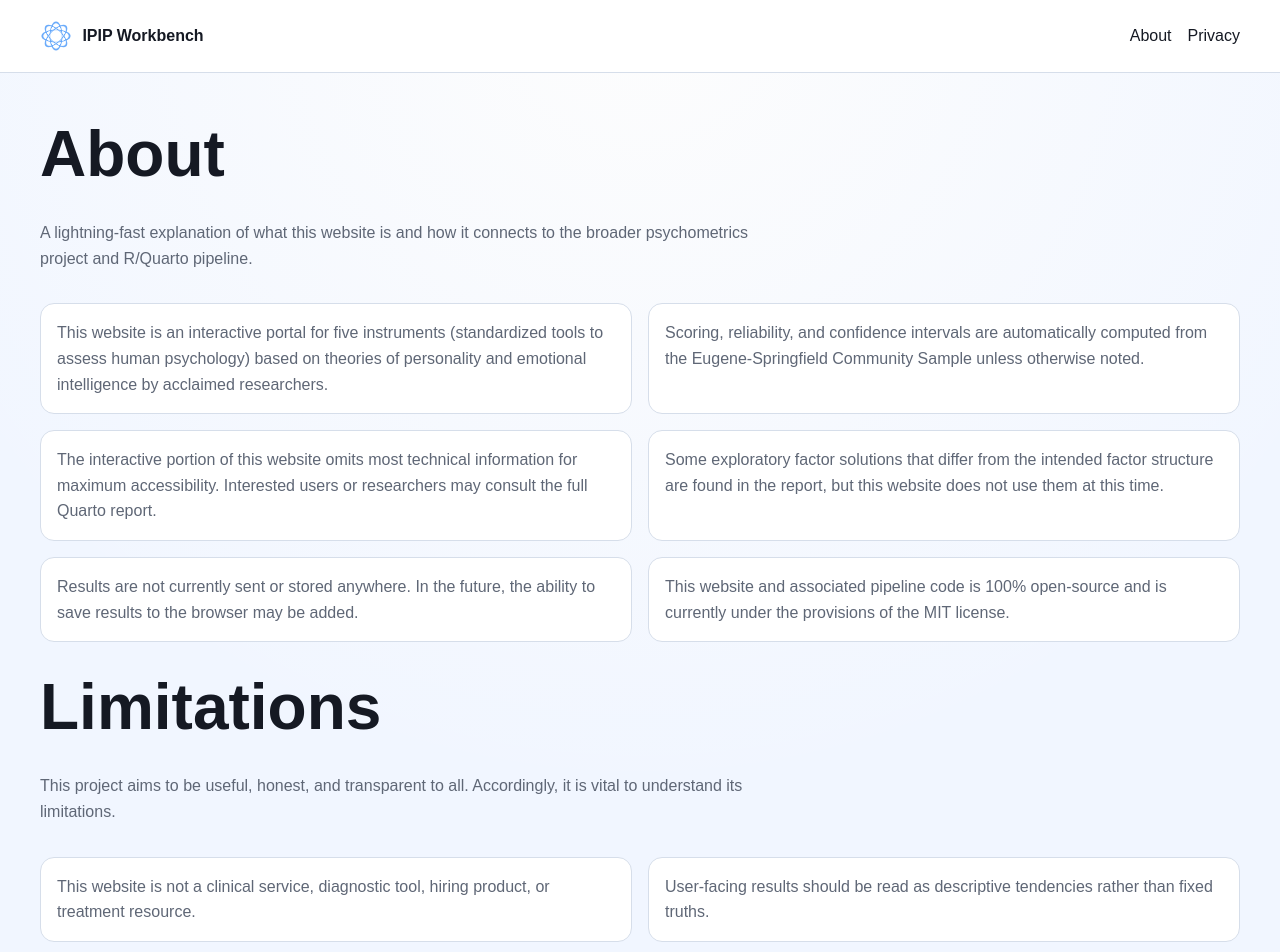
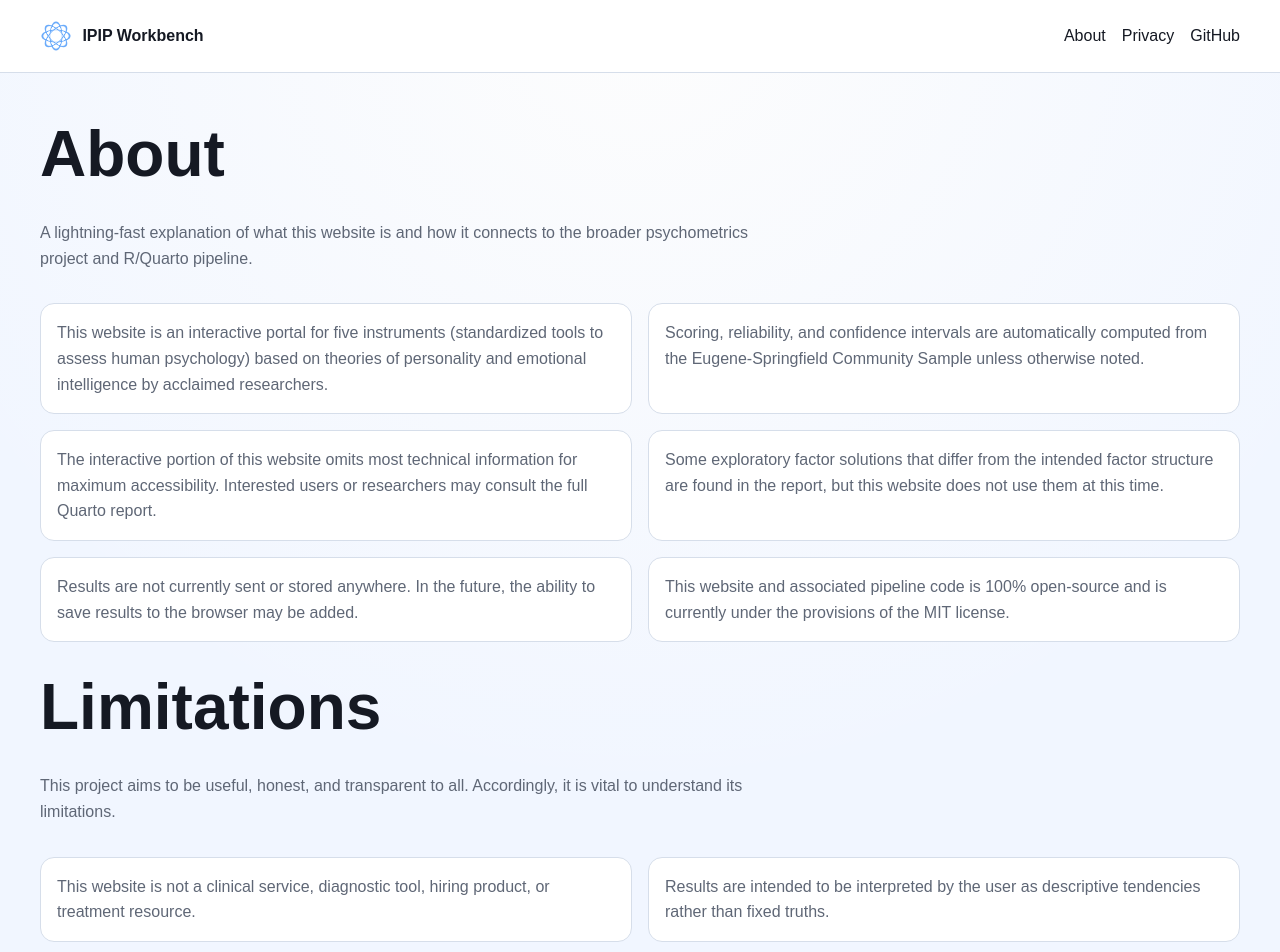
Before and after one commit to darrenrs/ipip-ei-workbench, a React (Vite) app in the folder website/: page /about in a window 1280 px wide. Shown: the top 952 px of the page. Built offline with nearby package versions, Linux system fonts and the light colour scheme; a web font is replaced by a local one.

Commit message:
Minor finishing touches

```diff
--- a/website/src/pages/AboutPage.tsx
+++ b/website/src/pages/AboutPage.tsx
@@ -11,7 +11,7 @@ const aboutItems = [
 
 const limitationItems = [
   "This website is not a clinical service, diagnostic tool, hiring product, or treatment resource.",
-  "User-facing results should be read as descriptive tendencies rather than fixed truths.",
+  "Results are intended to be interpreted by the user as descriptive tendencies rather than fixed truths.",
   "Some instruments have borderline or limited support for factor analysis, and as such it is not recommended to interpret those results in a serious way.",
   "Percentile ranks and qualitative descriptors are based on a college-educated, middle-aged, White American sample and likely to be inaccurate for people outside those strata.",
   "This website does not use proprietary instruments or professionally validated norms. Instrument, scale, and subscale names are derived from models found in the literature, not commercial products.",
--- a/website/src/pages/PageLayout.tsx
+++ b/website/src/pages/PageLayout.tsx
@@ -19,6 +19,7 @@ export default function PageLayout({ children }: PageLayoutProps) {
           <div>
             <NavLink to="/about">About</NavLink>
             <NavLink to="/privacy">Privacy</NavLink>
+            <a href="https://github.com/darrenrs/ipip-workbench">GitHub</a>
           </div>
         </nav>
       </header>
```
Also changed, not shown: 1 other file (tests, documents, lock files or other folders).
